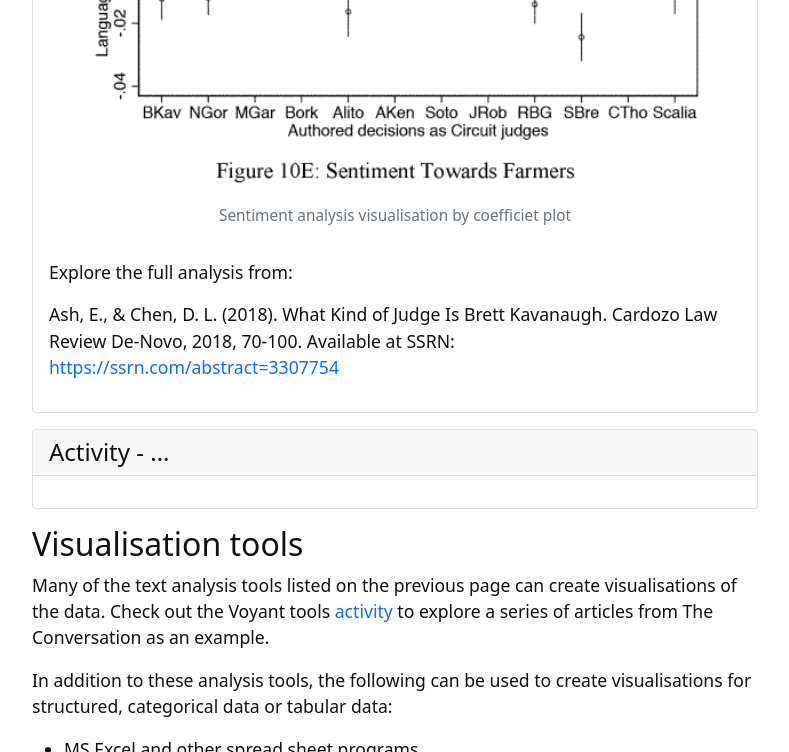
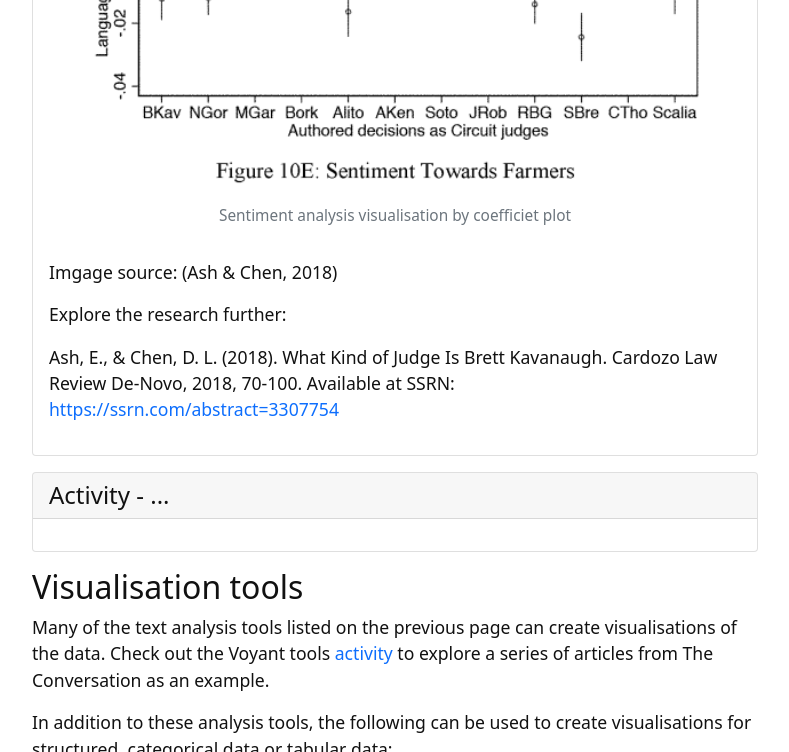
Before and after one commit to GULibrarySandbox/intro-text-mining-analysis-2022, a Jekyll site: the page built from content/8-visualising_data.md, in a window 1280 px wide and 900 px high, scrolled down 8536 px, cut to the strip 0-752 px from the top of the window. Shown: the whole strip, without its empty margins (245-1034 px from the left). Built offline with Jekyll 4.4.1, drawn with Linux system fonts in a browser that asks for light colours.

Commit message:
Update 8-visualising_data.md

```diff
--- a/content/8-visualising_data.md
+++ b/content/8-visualising_data.md
@@ -111,8 +111,9 @@ Law, D. S. (2018). The global language of human rights: a computational linguist
 This research undertook quantitative text analysis of the corpus of U.S. Circuit Court decisions from 1975 to 2013, focusing on a set of judges later nominated for, or promoted to the U.S. Supreme court. Sentiment analysis was one of the methods used to explore Judges’ written opinions and identified differences in sentiment towards particular groups. The coefficient plot below, produced from case-level regressions, illustrates language sentiment towards farmers by individual judges, with positive sentiment indicated above zero and negative sentiment below zero.
 
 {% include figure.html img="CardozoLawReview_JudgesSentimentFarmersVis.PNG" alt="Sentiment analysis visualisation by coefficiet plot" caption="Sentiment analysis visualisation by coefficiet plot" width="100%" %}
+Imgage source: (Ash & Chen, 2018)
 
-Explore the full analysis from:
+Explore the research further:
 
 Ash, E., & Chen, D. L. (2018). What Kind of Judge Is Brett Kavanaugh. Cardozo Law Review De-Novo, 2018, 70-100.  Available at SSRN: [https://ssrn.com/abstract=3307754](https://ssrn.com/abstract=3307754)
 
```
